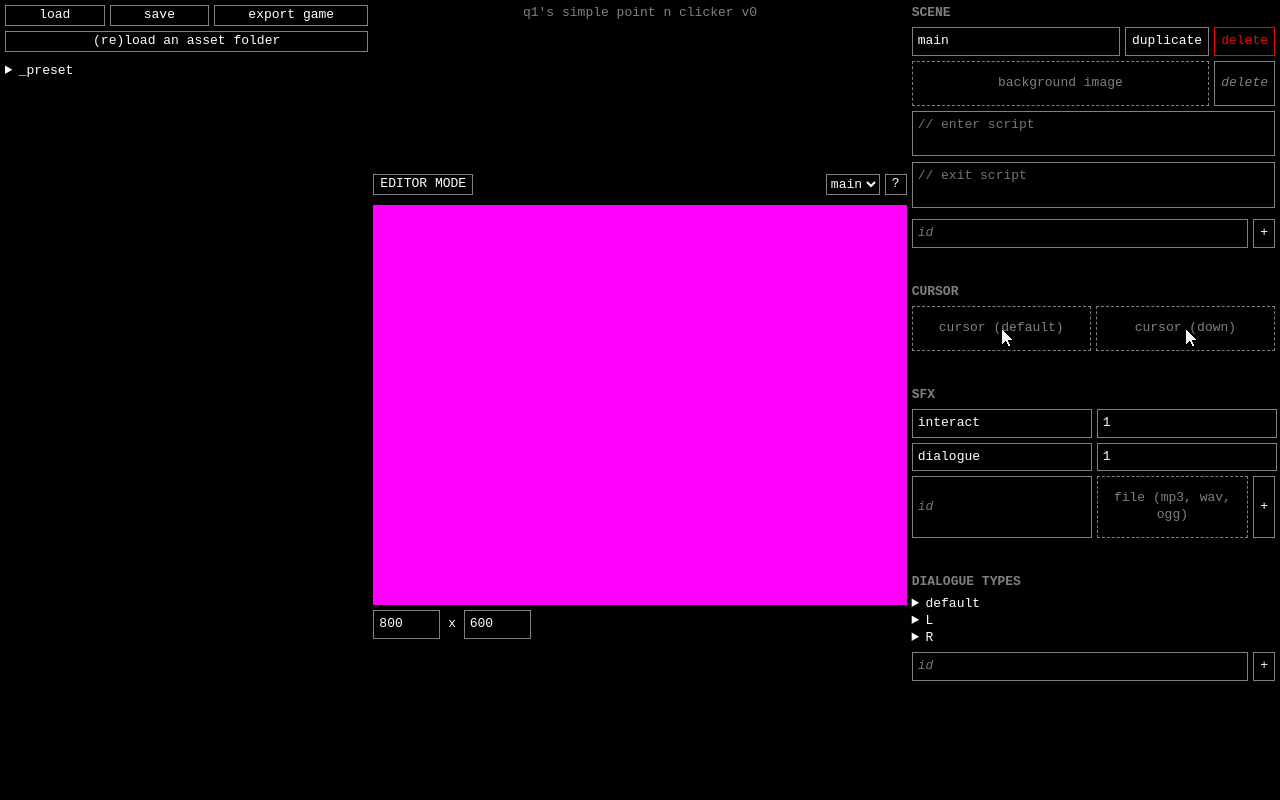
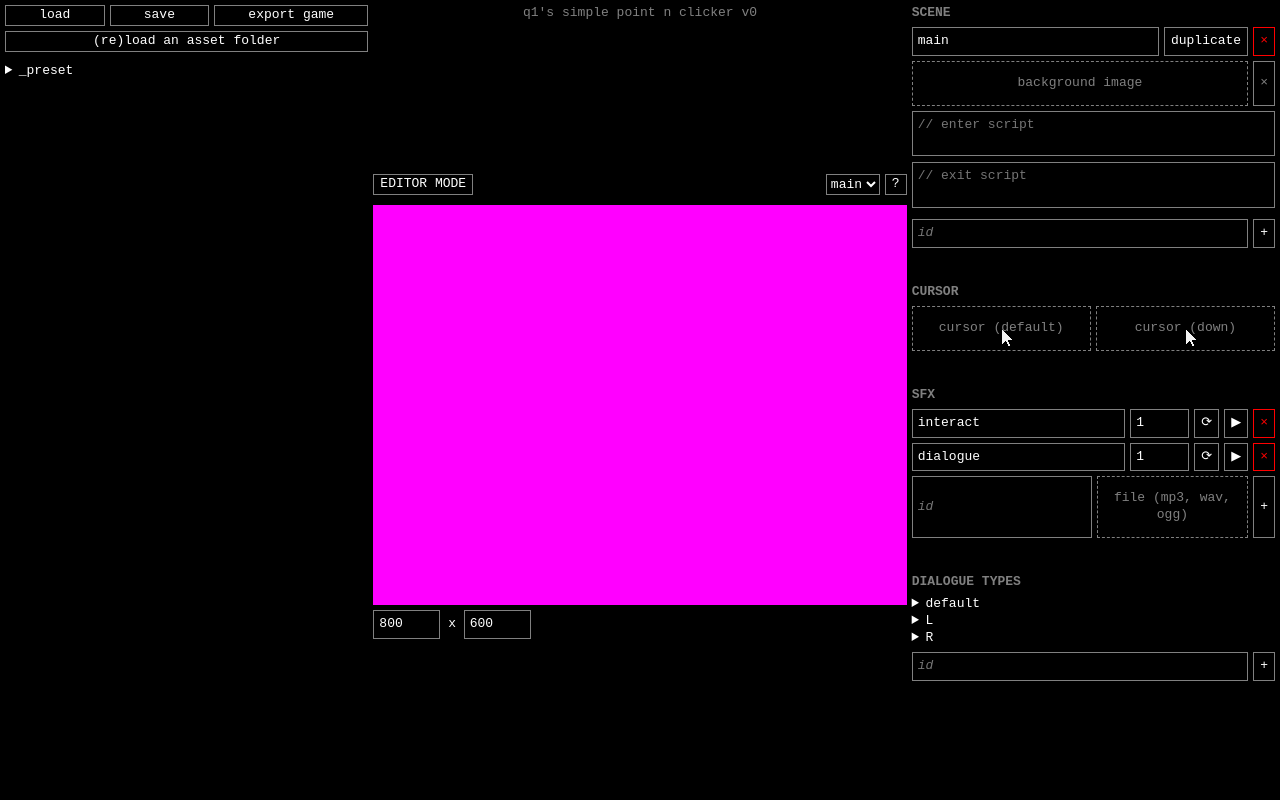
Before and after one commit to quewon/spnc, a plain HTML site: page index.html in a window 1280 px wide. Drawn offline with Linux system fonts and the light colour scheme; no server answers; a web font is replaced by a local one.

Commit message:
smaller delete button

```diff
--- a/editor.js
+++ b/editor.js
@@ -721,6 +721,7 @@ function createSoundElement(sound, onremove) {
                 tagName: "input",
                 type: "number",
                 min: 0,
+                max: 9,
                 value: game.sounds[sound].volume,
                 step: 0.1,
                 title: "volume",
@@ -761,8 +762,8 @@ function createSoundElement(sound, onremove) {
                 tagName: "button",
                 type: "button",
                 className: "delete",
-                textContent: "delete",
-                title: "remove sound",
+                textContent: "×",
+                title: "delete sound",
                 onclick: onremove
             })
         ]
@@ -921,8 +922,8 @@ function updateDialogueTypes() {
                         tagName: "button",
                         type: "button",
                         className: "delete",
-                        textContent: "delete",
-                        title: "remove dialogue type",
+                        textContent: "×",
+                        title: "delete dialogue type",
                         onclick: async () => {
                             if (await confirm(`delete dialogue type "${id}"?`)) {
                                 delete game.dialogueTypes[id];
--- a/index.html
+++ b/index.html
@@ -307,11 +307,11 @@
             <div class="flex" style="margin-top: 5px;">
                 <input id="_scenename" type="text" title="scene name" onchange="renameScene()" class="expand">
                 <button type="button" onclick="duplicateScene()">duplicate</button>
-                <button type="button" class="delete" onclick="deleteScene()">delete</button>
+                <button type="button" class="delete" onclick="deleteScene()" title="delete scene">×</button>
             </div>
             <div class="flex" style="margin: 5px 0;">
                 <div class="dropzone" id="_scenebg" onmouseup="setSceneBackground()" title="">background image</div>
-                <button id="_deletebackground" type="button" class="delete" onclick="deleteSceneBackground()" disabled>delete</button>
+                <button id="_deletebackground" type="button" class="delete" onclick="deleteSceneBackground()" title="remove background image" disabled>×</button>
             </div>
             <textarea id="_enterscript" placeholder="// enter script" title="scene enter script"></textarea>
             <textarea id="_exitscript" placeholder="// exit script" title="scene exit script"></textarea>
```
